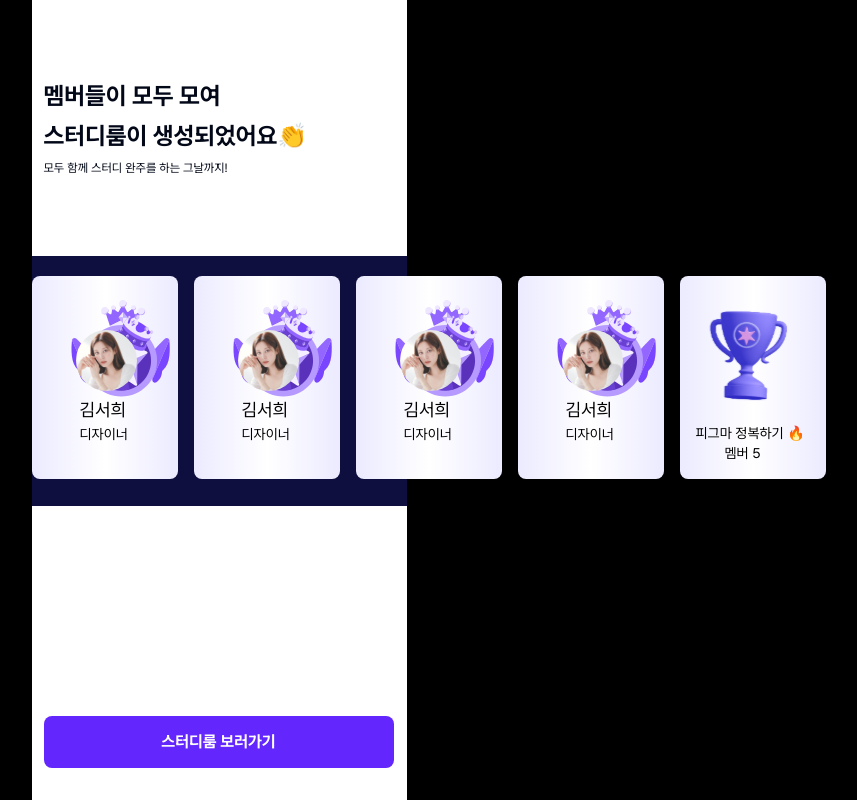
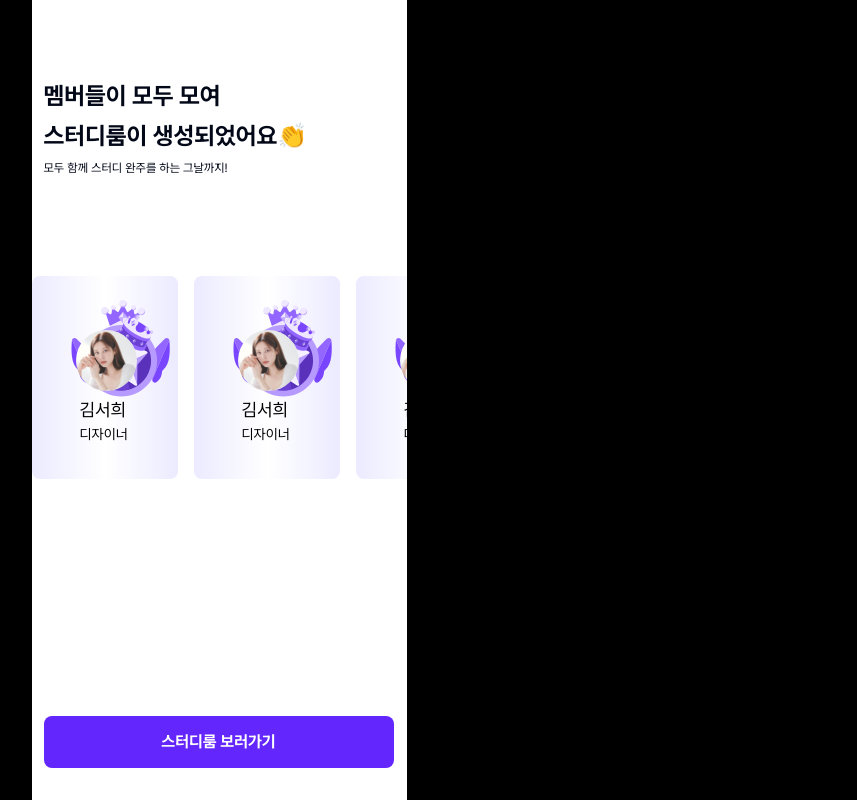
Before and after one commit to SuaJeong-winter/Swith_snProject, a Next.js app: page /established in a window 1280 px wide. Shown: the whole page, without its empty margins (421-1278 px from the left). Built offline with nearby package versions, Linux system fonts and the light colour scheme.

Commit message:
feat: carousel 추가

```diff
--- a/app/established/page.tsx
+++ b/app/established/page.tsx
@@ -33,10 +33,10 @@ export default function EstablishedPage() {
         </div>
       </div>
       <div className="space-y-2 pt-20">
-        <div className="flex h-[250px] w-[375px] flex-row space-x-3 bg-meetie-blue-5 py-[20px]">
-          <Carousel>
+        {/* <div > */}
+        <Carousel className="flex h-[250px] w-[375px] flex-row space-x-1 py-[20px]">
           <CarouselContent>
-              <CarouselItem className="basis-1/5">
+            <CarouselItem className="basis-1/10">
               <div className="h-[203px] w-[146px] rounded-lg bg-gradient-to-r from-meetie-blue-1 via-white to-meetie-blue-1">
                 <div className="px-[8px] pt-[20px]">
                   <div className="relative h-[100px] w-[130px] px-[5px]">
@@ -49,7 +49,7 @@ export default function EstablishedPage() {
                 </div>
               </div>
             </CarouselItem>
-              <CarouselItem className="basis-1/5">
+            <CarouselItem className="basis-1/10">
               <div className="h-[203px] w-[146px] rounded-lg bg-gradient-to-r from-meetie-blue-1 via-white to-meetie-blue-1">
                 <div className="px-[8px] pt-[20px]">
                   <div className="relative h-[100px] w-[130px] px-[5px]">
@@ -62,7 +62,7 @@ export default function EstablishedPage() {
                 </div>
               </div>
             </CarouselItem>
-              <CarouselItem className="basis-1/5">
+            <CarouselItem className="basis-1/10">
               <div className="h-[203px] w-[146px] rounded-lg bg-gradient-to-r from-meetie-blue-1 via-white to-meetie-blue-1">
                 <div className="px-[8px] pt-[20px]">
                   <div className="relative h-[100px] w-[130px] px-[5px]">
@@ -75,7 +75,7 @@ export default function EstablishedPage() {
                 </div>
               </div>
             </CarouselItem>
-              <CarouselItem className="basis-1/5">
+            <CarouselItem className="basis-1/10">
               <div className="h-[203px] w-[146px] rounded-lg bg-gradient-to-r from-meetie-blue-1 via-white to-meetie-blue-1">
                 <div className="px-[8px] pt-[20px]">
                   <div className="relative h-[100px] w-[130px] px-[5px]">
@@ -88,7 +88,7 @@ export default function EstablishedPage() {
                 </div>
               </div>
             </CarouselItem>
-              <CarouselItem className="basis-1/3">
+            <CarouselItem className="basis-1/10">
               <div className="h-[203px] w-[146px] rounded-lg bg-gradient-to-r from-meetie-blue-1 via-white to-meetie-blue-1">
                 <div className="px-[15px] pt-1">
                   <IconTrophy />
@@ -105,7 +105,7 @@ export default function EstablishedPage() {
           {/* <CarouselPrevious /> */}
           {/* <CarouselNext /> */}
         </Carousel>
-        </div>
+        {/* </div> */}
       </div>
       <div className="fixed bottom-8 flex items-center justify-center space-x-4 px-3">
         <Button className="border-1 w-[350px] border-solid">
```
Lines whose indentation alone changed are shown as unchanged.
